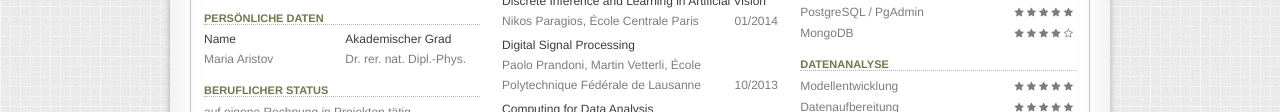
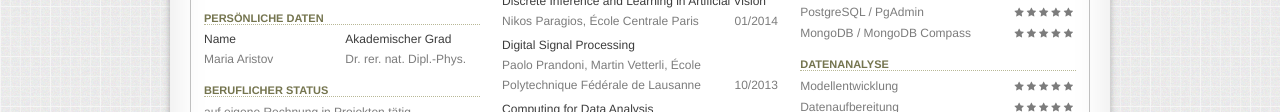
Before and after one commit to aav/mzweb, a plain HTML site: page index.html in a window 1280 px wide. Shown: the part 794-906 px from the top of the page. Drawn offline with Linux system fonts and the light colour scheme; a web font is replaced by a local one.

Commit message:
update mongo

```diff
--- a/index.html
+++ b/index.html
@@ -201,7 +201,7 @@
 
 						<h3 class="my-caption">Datenbanken & Tools</h3>
 						<h4 class="my-skill" data-rank="5">PostgreSQL / PgAdmin</h4>
-						<h4 class="my-skill" data-rank="4">MongoDB</h4>
+						<h4 class="my-skill" data-rank="5">MongoDB / MongoDB Compass</h4>
 
 						<h3 class="my-caption">Datenanalyse</h3>
 						<h4 class="my-skill" data-rank="5">Modellentwicklung</h4>
```
